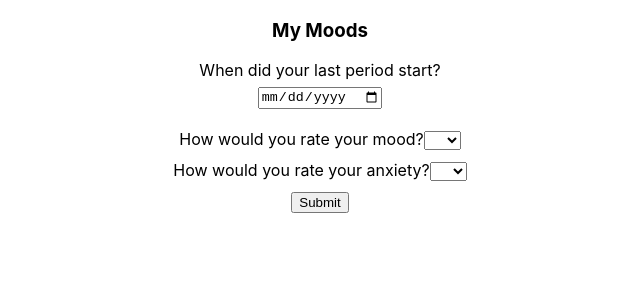
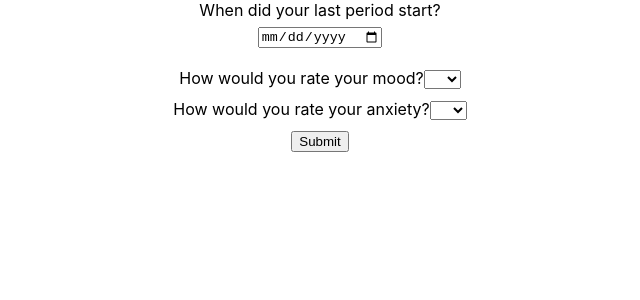
Before and after one commit to amelia678/my-moods, a React (Create React App) app: page / in a window 1280 px wide. Shown: the top 300 px of the page, without its empty margins (320-960 px from the left). Built offline with nearby package versions, Linux system fonts and the light colour scheme.

Commit message:
Add two routes.

```diff
--- a/src/App.js
+++ b/src/App.js
@@ -1,16 +1,26 @@
-import React from "react";
-import "./App.css";
-import MoodForm from "./MoodForm/MoodForm";
+import React from 'react'
+import { BrowserRouter as Router, Switch, Route } from 'react-router-dom'
 
+import './App.css'
+import MoodForm from './MoodForm/MoodForm'
 
 function App() {
   return (
-    <div className="App">
-      <h3>My Moods</h3>
-      <MoodForm />
-
-    </div>
-  );
+    <Router>
+      <Switch>
+        <Route path='/charts'>
+          <div className='App'>
+            <div>charts will go here</div>
+          </div>
+        </Route>
+        <Route path='/'>
+          <div className='App'>
+            <MoodForm />
+          </div>
+        </Route>
+      </Switch>
+    </Router>
+  )
 }
 
-export default App;
+export default App
```
